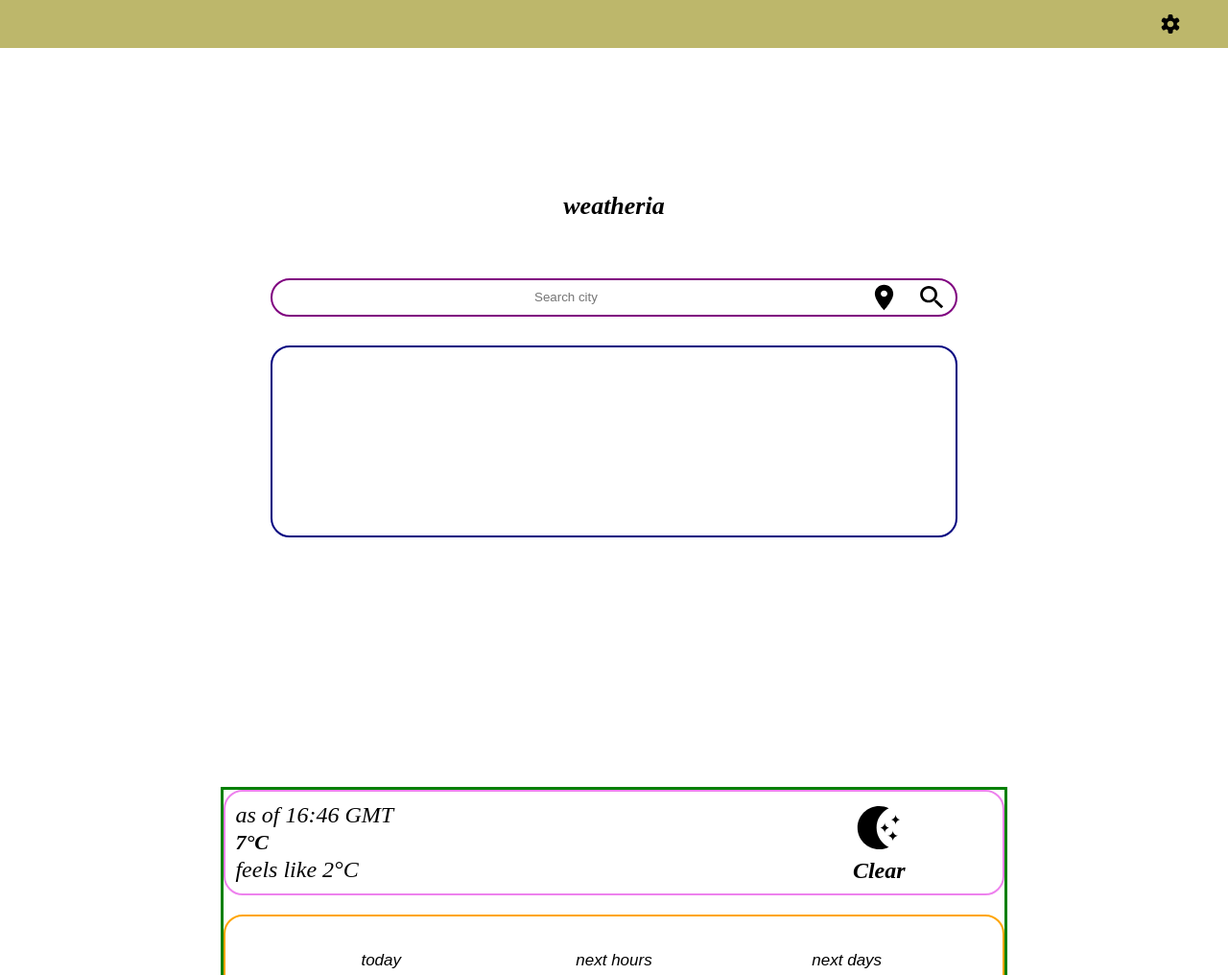
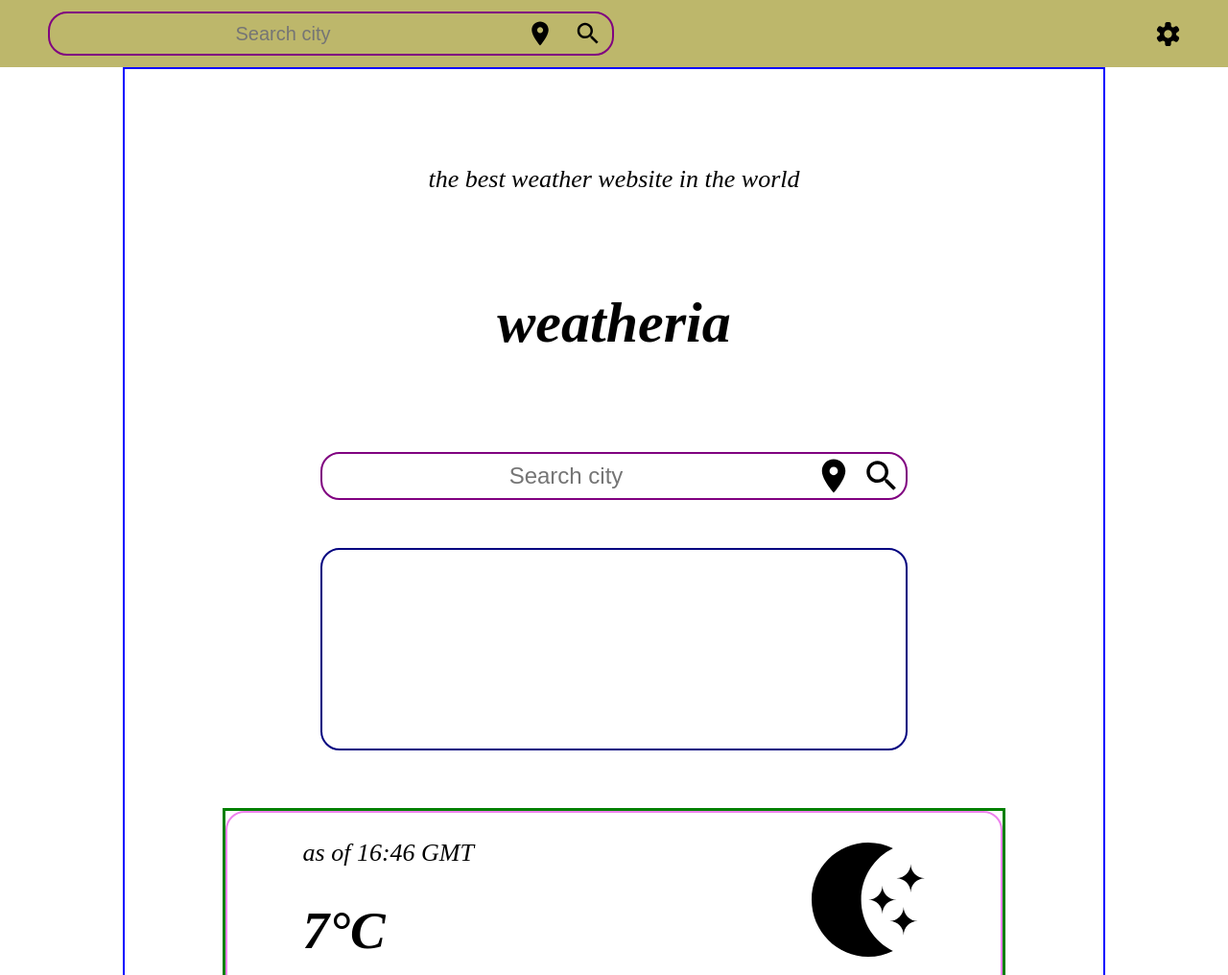
Before and after one commit to diopmorfall/weatheria.com, a plain HTML site: page index.html in a window 1280 px wide. Shown: the top 1016 px of the page at 96% size. Drawn offline with Linux system fonts and the light colour scheme.

Commit message:
Implementation of the desktop layout

```diff
--- a/assets/css/style.css
+++ b/assets/css/style.css
@@ -1,9 +1,9 @@
-.flex, .flex-column, .flex-column-space-around, .page, .settings, main, .degrees-details, .weather-details, .data-card, .details-data, body, .homepage, .forecasts, .details, .flex-row, .flex-row-space-around, form, header, .time-selectors, .settings-heading, .option, .home-form, .current-weather, .forecast-data, .details-heading {
+.flex, .flex-column, .flex-column-space-around, .page, .settings, main, .degrees-details, .weather-details, .data-card, .details-data, .desktop-row, body, .homepage, .forecasts, .details, .flex-row, .flex-row-space-around, form, header, .time-selectors, .settings-heading, .option, .home-form, .current-weather, .forecast-data, .details-heading {
   display: -webkit-box;
   display: -ms-flexbox;
   display: flex; }
 
-.flex-column, .flex-column-space-around, .page, .settings, main, .degrees-details, .weather-details, .data-card, .details-data, body, .homepage, .forecasts, .details {
+.flex-column, .flex-column-space-around, .page, .settings, main, .degrees-details, .weather-details, .data-card, .details-data, .desktop-row, body, .homepage, .forecasts, .details {
   -webkit-box-orient: vertical;
   -webkit-box-direction: normal;
       -ms-flex-direction: column;
@@ -15,7 +15,7 @@
       -ms-flex-direction: row;
           flex-direction: row; }
 
-.flex-column-space-around, .page, .settings, main, .degrees-details, .weather-details, .data-card, .details-data {
+.flex-column-space-around, .page, .settings, main, .degrees-details, .weather-details, .data-card, .details-data, .desktop-row {
   -ms-flex-pack: distribute;
       justify-content: space-around; }
 
@@ -78,8 +78,7 @@ header {
 
 .header-city-form {
   width: 65%;
-  height: 65%;
-  opacity: 0; }
+  height: 65%; }
 
 .page {
   position: relative;
@@ -129,13 +128,16 @@ header {
 
 .homepage {
   height: 90vh; }
+  .homepage p {
+    font-size: 20px;
+    margin-top: 100px; }
 
 h1 {
   width: auto;
-  margin: 150px auto 50px auto; }
+  margin: 100px auto 50px auto; }
 
 .brand {
-  font-size: 26px;
+  font-size: 36px;
   color: black;
   text-decoration: none; }
   .brand:hover, .brand:active {
@@ -144,12 +146,12 @@ h1 {
 .home-form {
   width: 300px;
   height: 40px;
-  margin: 10px auto 30px auto; }
+  margin: 50px auto 30px auto; }
 
 .suggestions {
   width: 300px;
   height: 200px;
-  margin: 0 auto;
+  margin: 10px auto;
   border-radius: 20px;
   border: 2px solid navy; }
 
@@ -274,6 +276,8 @@ main {
     padding-left: 30px; } }
 
 @media only screen and (min-width: 600px) and (max-width: 949px) {
+  form button {
+    width: 35px; }
   .page {
     width: 75%; }
   .settings {
@@ -282,8 +286,10 @@ main {
     left: 15%; }
   .settings-heading h3 {
     margin-left: 42%; }
+  .homepage {
+    border: 2px solid darkviolet; }
   .brand {
-    font-size: 30px; }
+    font-size: 42px; }
   .home-form, .suggestions {
     width: 80%; }
   main {
@@ -293,16 +299,29 @@ main {
     padding-left: 30px; } }
 
 @media only screen and (min-width: 950px) {
+  form button {
+    cursor: pointer; }
   header {
+    height: 70px;
     -webkit-box-pack: justify;
         -ms-flex-pack: justify;
             justify-content: space-between;
     padding: 0 50px; }
+    header img {
+      height: 25px; }
+  .settings-icon {
+    cursor: pointer; }
   .header-city-form {
-    width: 40%;
+    width: 50%;
     height: 65%; }
+    .header-city-form input {
+      font-size: 20px; }
+    .header-city-form button {
+      width: 50px; }
   .page {
-    width: 80%; }
+    top: 70px;
+    width: 80%;
+    border: 2px solid blue; }
   .settings {
     top: 20vh;
     width: 70%;
@@ -310,17 +329,57 @@ main {
     left: 15%; }
   .settings-heading h3 {
     margin-left: 45%; }
+  .homepage p {
+    font-size: 26px; }
+  h1 {
+    margin-bottom: 50px; }
+  .brand {
+    font-size: 60px; }
   .home-form, .suggestions {
-    width: 70%; }
-    .home-form input, .suggestions input {
-      width: 60%; }
-    .home-form button, .suggestions button {
+    width: 60%; }
+  .home-form {
+    height: 50px;
+    margin-bottom: 40px; }
+    .home-form input {
+      width: 60%;
+      font-size: 24px; }
+    .home-form button {
       width: 50px;
       height: 90%; }
+  .suggestions {
+    height: 300px; }
   main {
     width: 80%;
     margin: auto;
-    font-size: 24px; }
+    font-size: 28px; }
+  .current-weather, .forecasts {
+    margin-bottom: 80px; }
   .current-weather {
+    height: 250px;
     -ms-flex-pack: distribute;
-        justify-content: space-around; } }
+        justify-content: space-around; }
+  .degrees-details {
+    width: 50%;
+    font-size: 26px; }
+    .degrees-details p:nth-of-type(2) {
+      font-size: 55px; }
+  .weather-details {
+    margin: initial; }
+    .weather-details p {
+      font-size: 30px; }
+  .forecasts {
+    height: 550px; }
+  .time-option {
+    font-size: 26px; }
+    .time-option:hover {
+      cursor: pointer; }
+  .details-btn img {
+    width: 50px; }
+  .desktop-row {
+    -webkit-box-orient: horizontal;
+    -webkit-box-direction: normal;
+        -ms-flex-direction: row;
+            flex-direction: row; }
+  .det-card {
+    width: 45%;
+    height: 150px; } }
--- a/index.html
+++ b/index.html
@@ -45,6 +45,7 @@
 				</div>
 			</div>
 			<section class="homepage"><!--todo: weather image in background -->
+				<p>the best weather website in the world</p>
 				<h1><a class="brand" href="index.html">weatheria</a></h1>
 				<form class="home-form" name="form" action="/">
 					<input type="text" class="search-input" placeholder="Search city" autofocus>
@@ -111,11 +112,22 @@
 					<!-- other infos, each one in a div -->
 					<!--todo: maybe dynamically generated (?)-->
 					<div id="details-data" class="details-data">
-						<div class="det-card"></div>
-						<div class="det-card"></div>
-						<div class="det-card"></div>
-						<div class="det-card"></div>
-						<div class="det-card"></div>
+						<div class="desktop-row">
+							<div class="det-card"></div>
+							<div class="det-card"></div>
+						</div>
+						<div class="desktop-row">
+							<div class="det-card"></div>
+							<div class="det-card"></div>
+						</div>
+						<div class="desktop-row">
+							<div class="det-card"></div>
+							<div class="det-card"></div>
+						</div>
+						<div class="desktop-row">
+							<div class="det-card"></div>
+							<div class="det-card"></div>
+						</div>
 						<!--<div class="det-card">Local Hour (GMT), Latitude, Longitude, Height slm</div>-->
 					</div>
 				</section>
```
